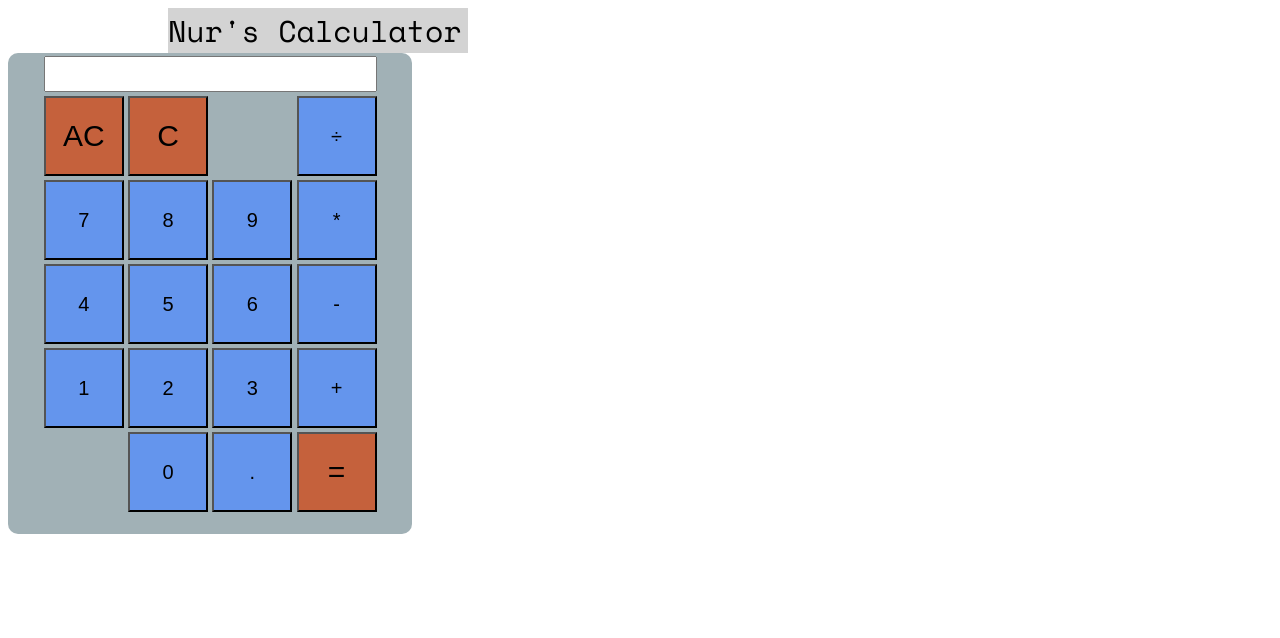
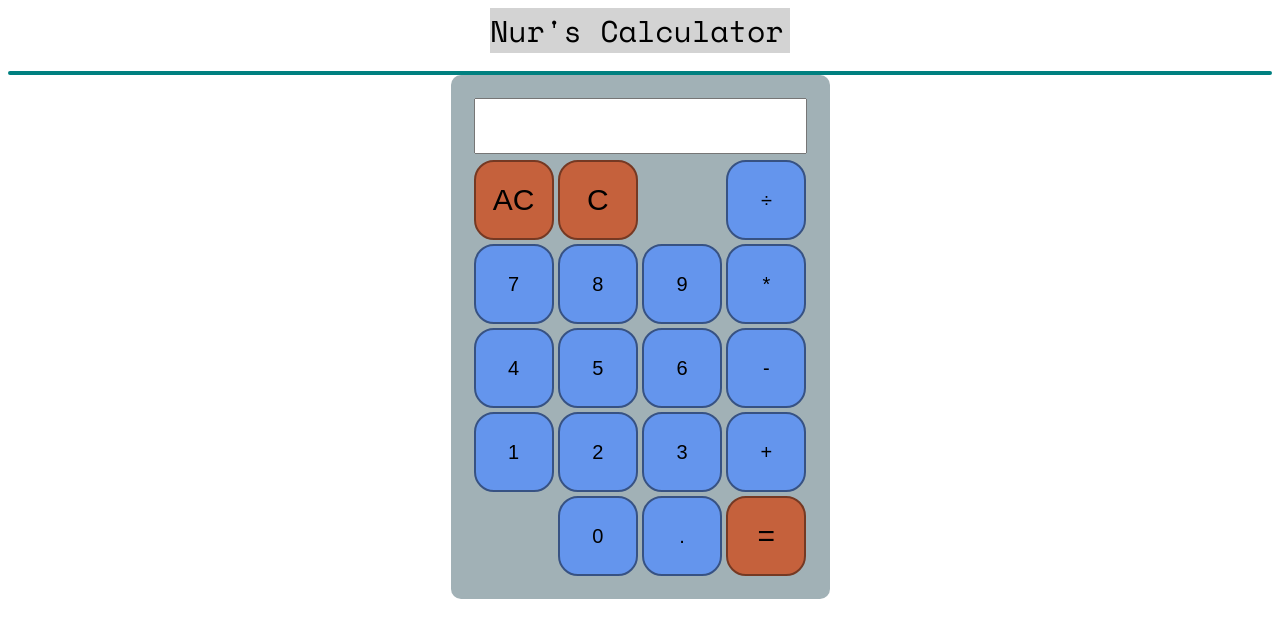
Before and after one commit to Nur1995/Calculator-project, a plain HTML site: page calculator table.html in a window 1280 px wide. Drawn offline with nearby package versions, Linux system fonts and the light colour scheme.

Commit message:
Add files via upload

```diff
--- a/calculator table.html
+++ b/calculator table.html
@@ -17,13 +17,14 @@
         Nur's Calculator
     </div>
     <table>
-        <div class="top">
-            <tr>
 
-                <td colspan="4"><input type="text" maxLength="4" style="width: 325px; height: 30px;" id="result" /></td>
-            </tr>
-        </div>
+        <tr>
 
+            <td colspan="4"><input type="text" style="width: 325px; height: 50px;" id="result" /></td>
+        </tr>
+
+        <br>
+        <tr></tr>
         <div class="allBtn">
             <tr>
                 <td><input class="calcbtnAC" type="button" value="AC" style="width: 80px; height: 80px;" onclick="clr()" /></td>
--- a/calculatortable.css
+++ b/calculatortable.css
@@ -1,12 +1,13 @@
 .title {
-    margin-left: 160px;
     background-color: lightgrey;
     max-width: 300px;
     font-family: 'Space Mono', monospace;
+    margin: auto;
 }
 
 table {
     background-color: rgb(161, 177, 182);
+    max-width: fit-content;
     display: flex;
     flex-direction: column;
     justify-content: center;
@@ -17,20 +18,27 @@ table {
     border-radius: 10px;
     width: 32%;
     height: 40%;
-    padding-bottom: 1.5%;
+    margin: auto;
+    padding: 20px;
 }
 
 .allBtn {
-    display: grid;
     font-family: 'Space Mono', monospace;
+    border-collapse: separate;
+    border: 2px solid teal;
+    border-radius: 5px;
 }
 
 .calcbtnAC {
     background-color: rgb(197, 97, 60);
     font-size: 30px;
+    border: 2px solid rgb(117, 57, 35);
+    border-radius: 20px;
 }
 
 .calcbtn {
     background-color: cornflowerblue;
     font-size: 20px;
+    border: 2px solid rgb(55, 82, 131);
+    border-radius: 20px;
 }
```
